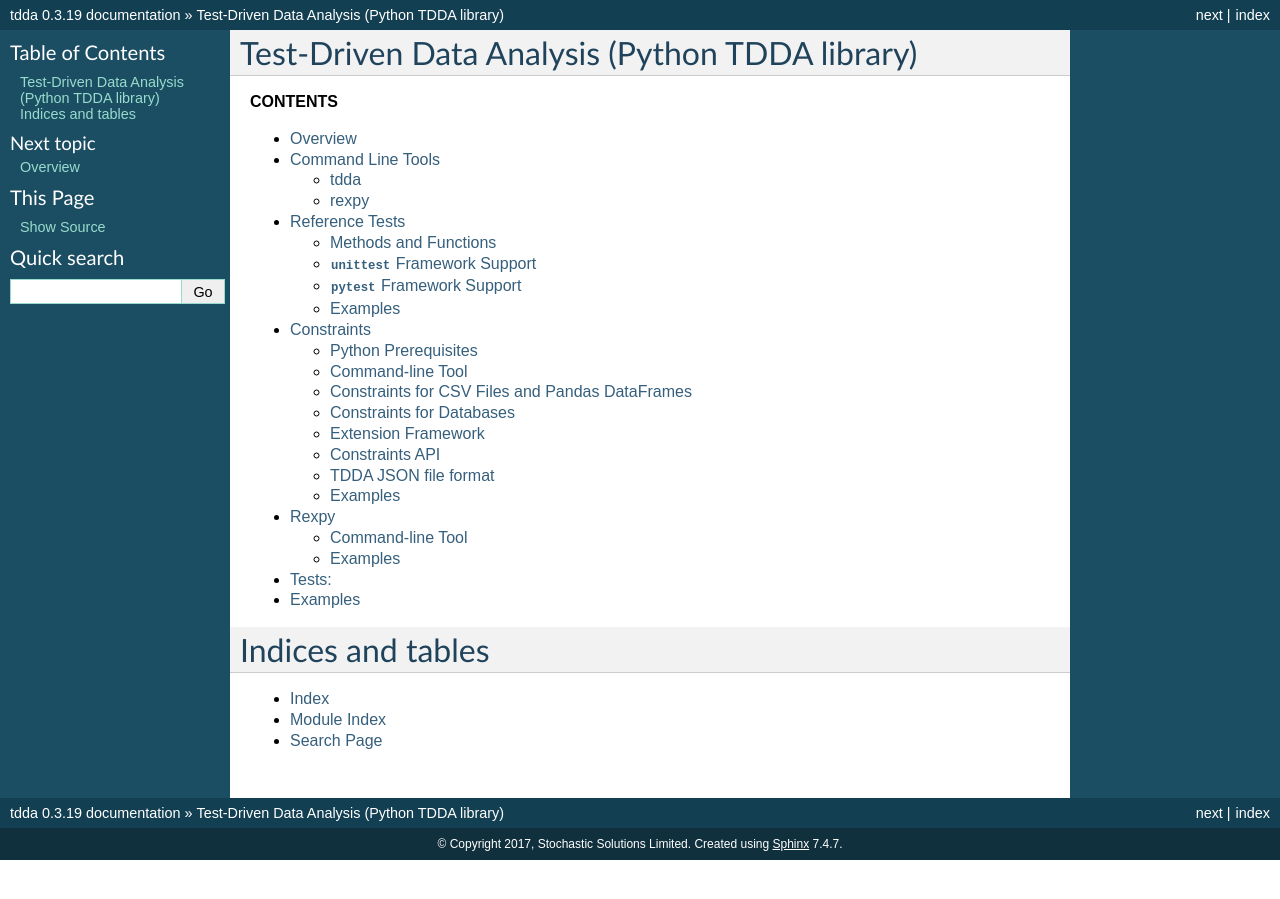
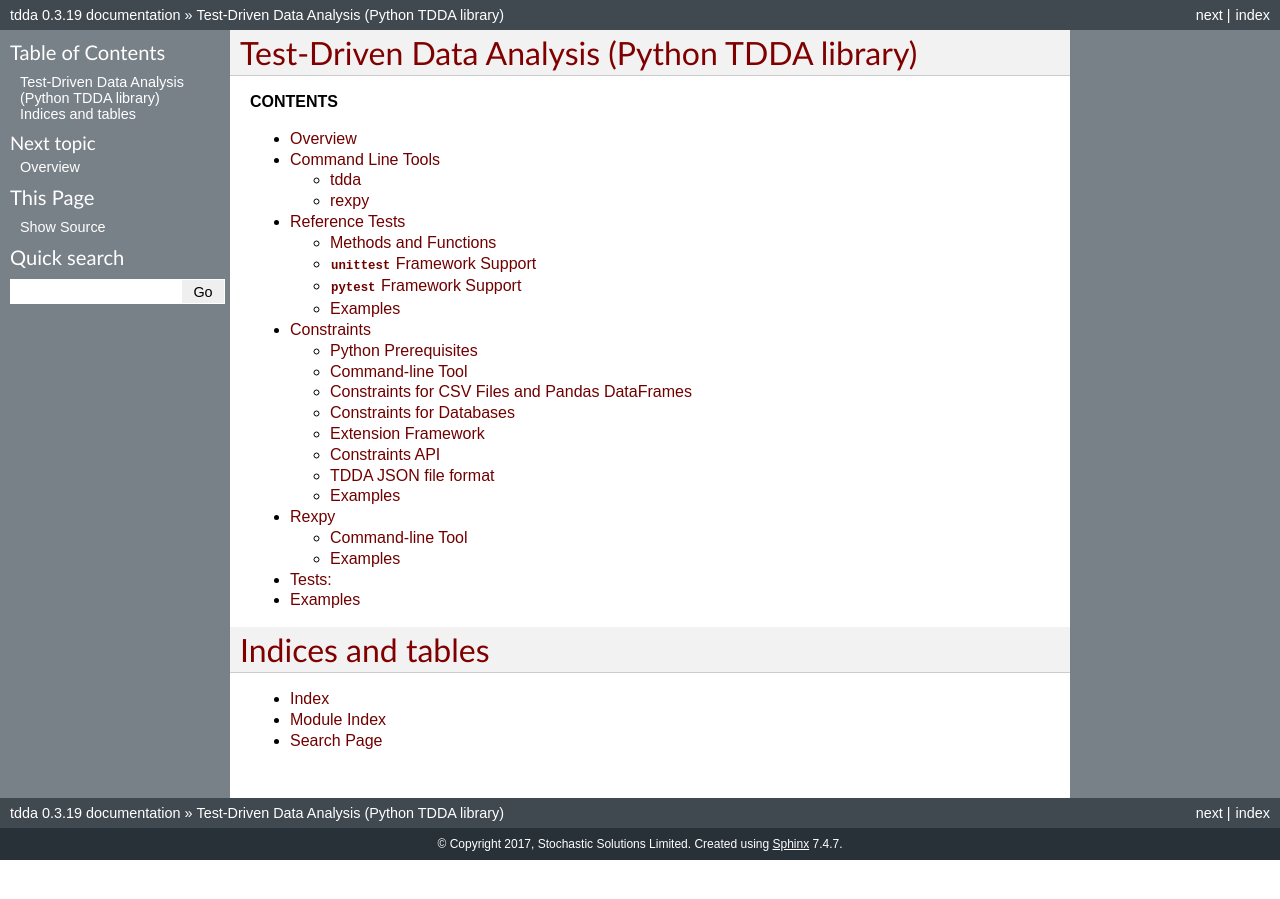
Before and after one commit to tdda/tdda, a Sphinx documentation site: the page built from doc/source/index.txt, in a window 1280 px wide. Built offline with Sphinx 7.4.7, drawn with Linux system fonts in a browser that asks for light colours.

Commit message:
Update custom CSS to work with newer Sphinx versions.

```diff
--- a/doc/source/_static/default.css
+++ b/doc/source/_static/css/custom.css
@@ -1,6 +1,6 @@
 /**
- * Sphinx stylesheet -- default theme
- * ~~~~~~~~~~~~~~~~~~~~~~~~~~~~~~~~~~
+ * Sphinx stylesheet -- modified default theme
+ * ~~~~~~~~~~~~~~~~~~~~~~~~~~~~~~~~~~~~~~~~~~~
  */
 
 @import url("basic.css");
@@ -109,7 +109,7 @@ div.sphinxsidebar input {
 
 /* -- body styles ----------------------------------------------------------- */
 
-a {
+a,a:visited {
     color: #700000;
     text-decoration: none;
 }
--- a/doc/source/conf.py
+++ b/doc/source/conf.py
@@ -261,3 +261,7 @@ texinfo_documents = [
 
 # If true, do not generate a @detailmenu in the "Top" node's menu.
 #texinfo_no_detailmenu = False
+
+
+def setup(app):
+    app.add_stylesheet('css/custom.css')
```
